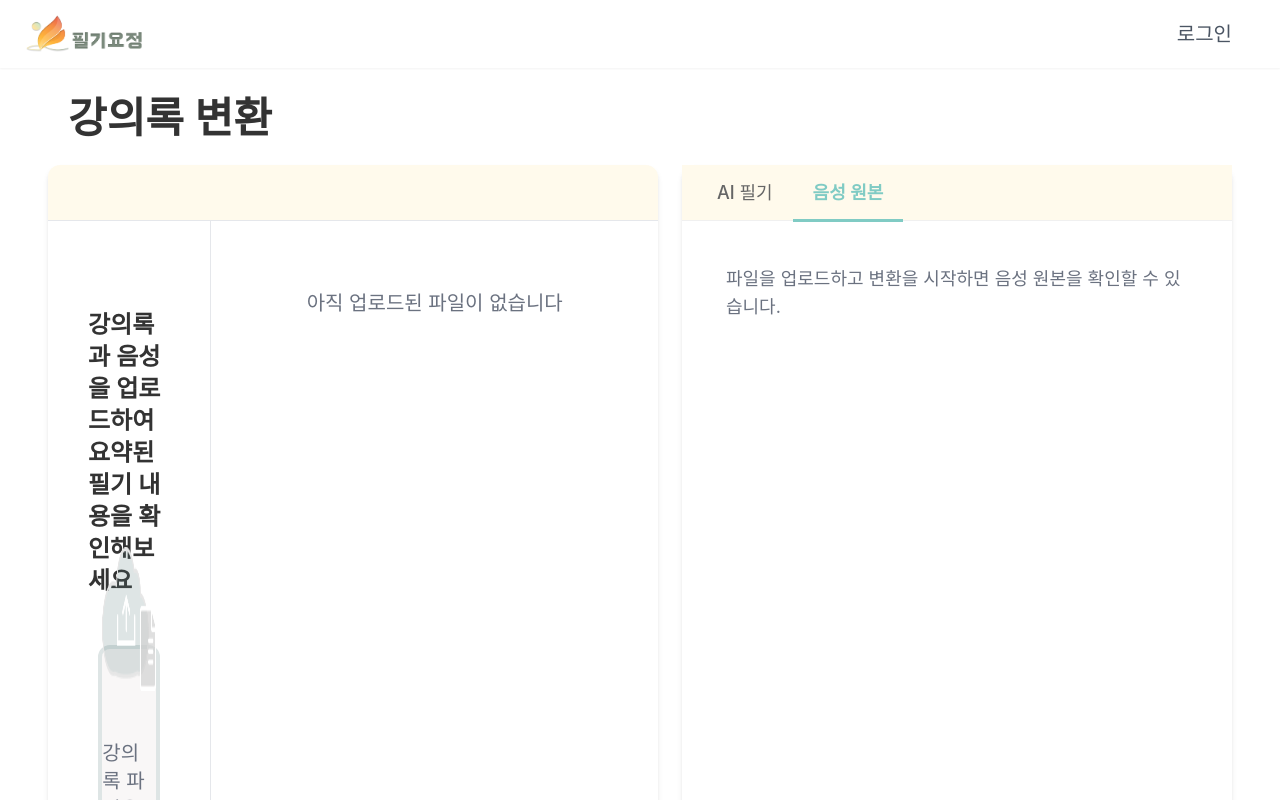
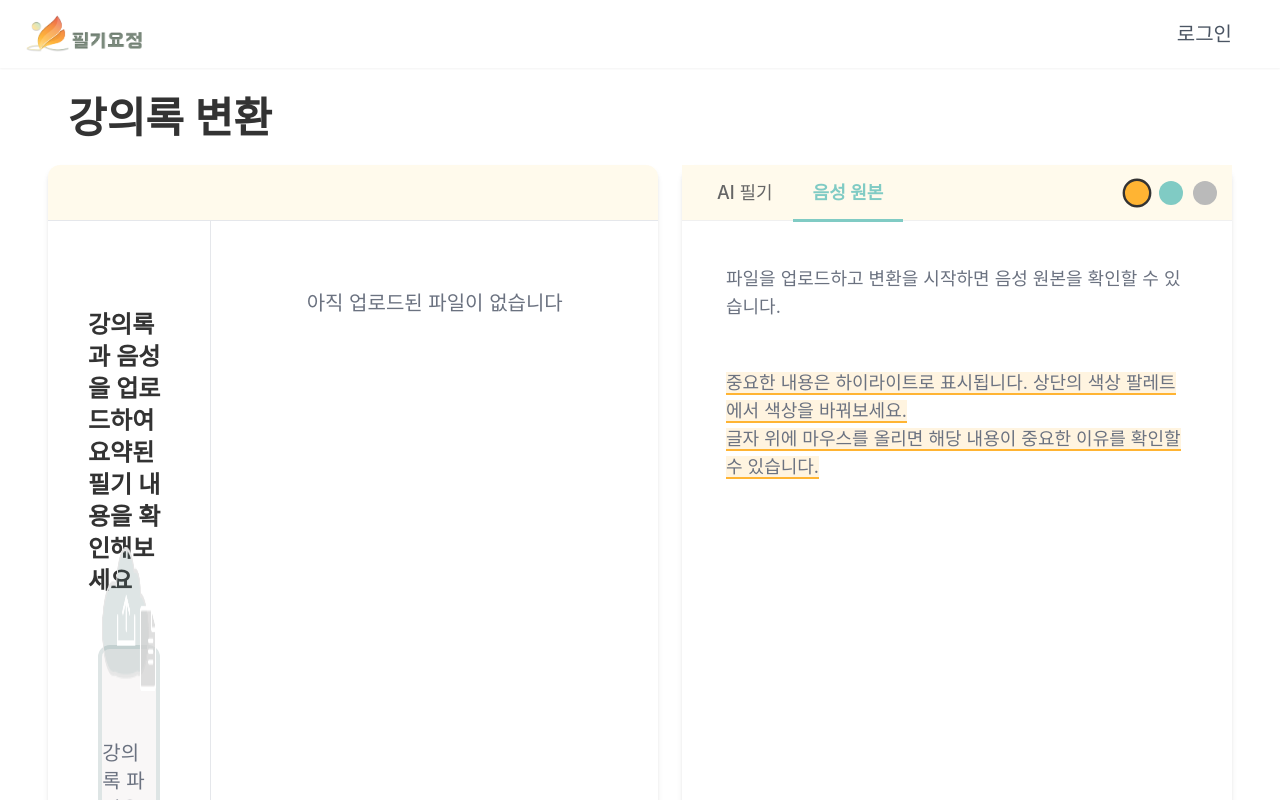
Before and after one commit to 2025capstoneDesign/capstone-FE, a React (Create React App) app: page /convert in a window 1280 px wide. Both pictures are taken after a click on the button "음성 원본". Shown: the top 800 px of the page. Built offline with nearby package versions, Linux system fonts and the light colour scheme.

Commit message:
convert page

```diff
--- a/src/components/Convert/Convert.js
+++ b/src/components/Convert/Convert.js
@@ -7,6 +7,7 @@ import mp3_icon from "../../assets/images/mp3.png";
 import wav_icon from "../../assets/images/wav.png";
 import upload_icon from "../../assets/images/upload_image.png";
 import axios from "axios";
+import "../../css/TestPage.css";
 
 function Convert() {
   const navigate = useNavigate();
@@ -16,6 +17,7 @@ function Convert() {
   const [error, setError] = useState("");
   const fileInputRef = useRef(null);
   const [activeTab, setActiveTab] = useState("ai"); // "ai" or "voice"
+  const [highlightColor, setHighlightColor] = useState("red"); // 강조 색상 상태 추가
 
   const formatFileSize = (bytes) => {
     if (!bytes || bytes === 0) return "0 KB";
@@ -350,6 +352,24 @@ function Convert() {
                 <p className="text-lg">음성 원본</p>
               </button>
             </div>
+
+            <div className={`color-selector ${activeTab === "voice" ? "visible" : "hidden"}`}>
+              <button
+                className={`color-btn red ${highlightColor === "red" ? "selected" : ""}`}
+                onClick={() => setHighlightColor("red")}
+                aria-label="빨강색 강조"
+              />
+              <button
+                className={`color-btn blue ${highlightColor === "blue" ? "selected" : ""}`}
+                onClick={() => setHighlightColor("blue")}
+                aria-label="파랑색 강조"
+              />
+              <button
+                className={`color-btn green ${highlightColor === "green" ? "selected" : ""}`}
+                onClick={() => setHighlightColor("green")}
+                aria-label="초록색 강조"
+              />
+            </div>
           </div>
 
           <div className="content-container">
@@ -359,7 +379,28 @@ function Convert() {
               </div>
             ) : (
               <div className="voice-content p-6">
-                <p className="text-lg text-gray-500">파일을 업로드하고 변환을 시작하면 음성 원본을 확인할 수 있습니다.</p>
+                <p className="text-lg text-gray-500 mb-12">
+                  파일을 업로드하고 변환을 시작하면 음성 원본을 확인할 수 있습니다.
+                </p>
+                <p className="text-lg text-gray-500">
+                  <span
+                    className={`segment-text important ${highlightColor}`}
+                    onMouseEnter={(e) => {
+                      const tooltip = e.currentTarget.querySelector('.reason-tooltip');
+                      if (tooltip) {
+                        const rect = e.currentTarget.getBoundingClientRect();
+                        tooltip.style.left = `${rect.left - 140}px`;
+                        tooltip.style.top = `${rect.top + 5}px`;
+                      }
+                    }}
+                  >
+                    중요한 내용은 하이라이트로 표시됩니다.
+                    상단의 색상 팔레트에서 색상을 바꿔보세요.
+                    <br/>
+                    글자 위에 마우스를 올리면 해당 내용이 중요한 이유를 확인할 수 있습니다.
+                    <span className="reason-tooltip">중요한 이유 확인</span>
+                  </span>
+                </p>
               </div>
             )}
           </div>
```
